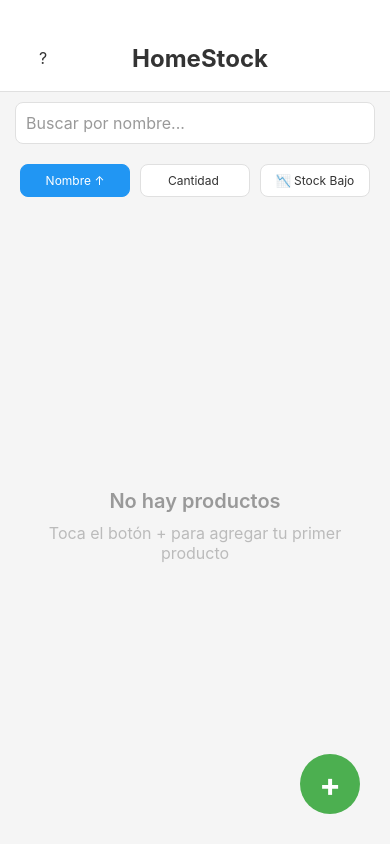
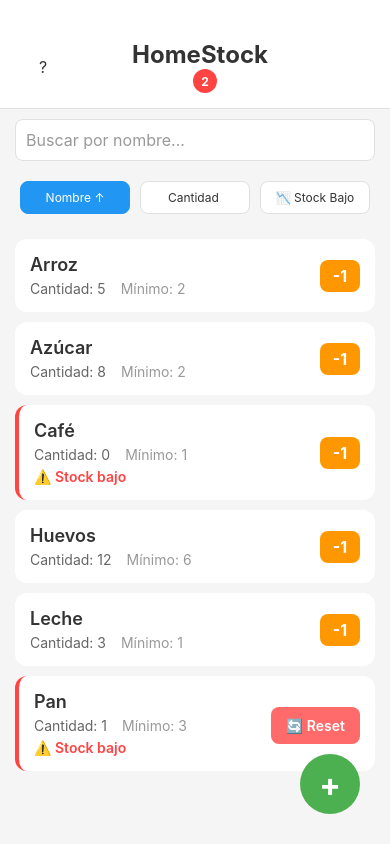
Before and after one commit to Pekzer/HomeStock, a React Native app: screen /Home in a window 390 px wide. Built offline with nearby package versions, Linux system fonts and the light colour scheme.

Commit message:
Add web-exclusive features: demo products and reset button

```diff
--- a/src/screens/HomeScreen.tsx
+++ b/src/screens/HomeScreen.tsx
@@ -11,6 +11,7 @@ import {
   TextInput,
   Linking
 } from 'react-native';
+import AsyncStorage from '@react-native-async-storage/async-storage';
 import { useFocusEffect } from '@react-navigation/native';
 import { Product } from '@/types/Product';
 import { StorageService } from '@/services/StorageService';
@@ -24,7 +25,69 @@ export default function HomeScreen({ navigation }: any) {
   const [showLowStockOnly, setShowLowStockOnly] = useState(false);
 
   const loadProducts = async () => {
-    const data = await StorageService.getProducts();
+    let data = await StorageService.getProducts();
+
+    // Si estamos en web y no hay productos, agregar productos de ejemplo
+    if (Platform.OS === 'web' && data.length === 0) {
+      const sampleProducts: Product[] = [
+        {
+          id: 'sample-1',
+          name: 'Arroz',
+          quantity: 5,
+          minQuantity: 2,
+          createdAt: new Date().toISOString(),
+          updatedAt: new Date().toISOString(),
+        },
+        {
+          id: 'sample-2',
+          name: 'Leche',
+          quantity: 3,
+          minQuantity: 1,
+          createdAt: new Date().toISOString(),
+          updatedAt: new Date().toISOString(),
+        },
+        {
+          id: 'sample-3',
+          name: 'Pan',
+          quantity: 1,
+          minQuantity: 3,
+          createdAt: new Date().toISOString(),
+          updatedAt: new Date().toISOString(),
+        },
+        {
+          id: 'sample-4',
+          name: 'Huevos',
+          quantity: 12,
+          minQuantity: 6,
+          createdAt: new Date().toISOString(),
+          updatedAt: new Date().toISOString(),
+        },
+        {
+          id: 'sample-5',
+          name: 'Café',
+          quantity: 0,
+          minQuantity: 1,
+          createdAt: new Date().toISOString(),
+          updatedAt: new Date().toISOString(),
+        },
+        {
+          id: 'sample-6',
+          name: 'Azúcar',
+          quantity: 8,
+          minQuantity: 2,
+          createdAt: new Date().toISOString(),
+          updatedAt: new Date().toISOString(),
+        }
+      ];
+
+      // Guardar productos de ejemplo
+      for (const product of sampleProducts) {
+        await StorageService.saveProduct(product);
+      }
+
+      data = sampleProducts;
+    }
+
     setProducts(data);
   };
 
@@ -47,6 +110,32 @@ export default function HomeScreen({ navigation }: any) {
     setRefreshing(true);
     await loadProducts();
     setRefreshing(false);
+  };
+
+  const handleResetDemo = async () => {
+    if (Platform.OS !== 'web') return;
+
+    Alert.alert(
+      'Resetear Demo',
+      '¿Estás seguro de que quieres resetear todos los productos y volver a cargar los datos de ejemplo?',
+      [
+        { text: 'Cancelar', style: 'cancel' },
+        {
+          text: 'Resetear',
+          style: 'destructive',
+          onPress: async () => {
+            try {
+              // Limpiar AsyncStorage
+              await AsyncStorage.clear();
+              // Recargar productos (esto activará la carga de productos de ejemplo)
+              await loadProducts();
+            } catch (error) {
+              Alert.alert('Error', 'No se pudo resetear la demo');
+            }
+          }
+        }
+      ]
+    );
   };
 
   const filteredProducts = products
@@ -216,6 +305,15 @@ export default function HomeScreen({ navigation }: any) {
       >
         <Text style={styles.fabText}>+</Text>
       </TouchableOpacity>
+
+      {Platform.OS === 'web' && (
+        <TouchableOpacity
+          style={styles.resetButton}
+          onPress={handleResetDemo}
+        >
+          <Text style={styles.resetButtonText}>🔄 Reset</Text>
+        </TouchableOpacity>
+      )}
     </View>
   );
 }
@@ -423,6 +521,31 @@ const styles = StyleSheet.create({
     fontSize: 32,
     fontWeight: 'bold',
   },
+  resetButton: {
+    position: 'absolute',
+    bottom: 100,
+    right: 30,
+    backgroundColor: '#ff6b6b',
+    paddingHorizontal: 15,
+    paddingVertical: 10,
+    borderRadius: 8,
+    ...Platform.select({
+      ios: {
+        shadowColor: '#000',
+        shadowOffset: { width: 0, height: 2 },
+        shadowOpacity: 0.2,
+        shadowRadius: 2,
+      },
+      android: {
+        elevation: 4,
+      },
+    }),
+  },
+  resetButtonText: {
+    color: '#fff',
+    fontSize: 14,
+    fontWeight: '600',
+  },
   headerButton: {
     paddingHorizontal: 12,
     paddingVertical: 8,
```
Also changed, not shown: 1 other file (tests, documents, lock files or other folders).
